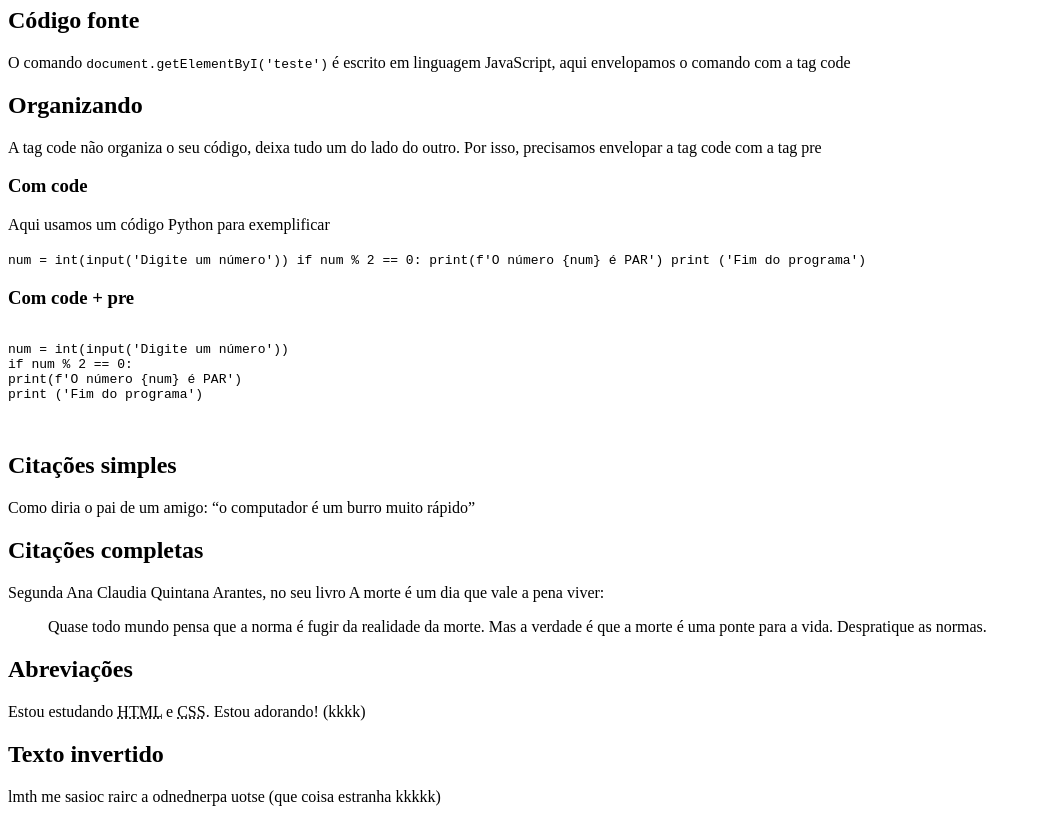
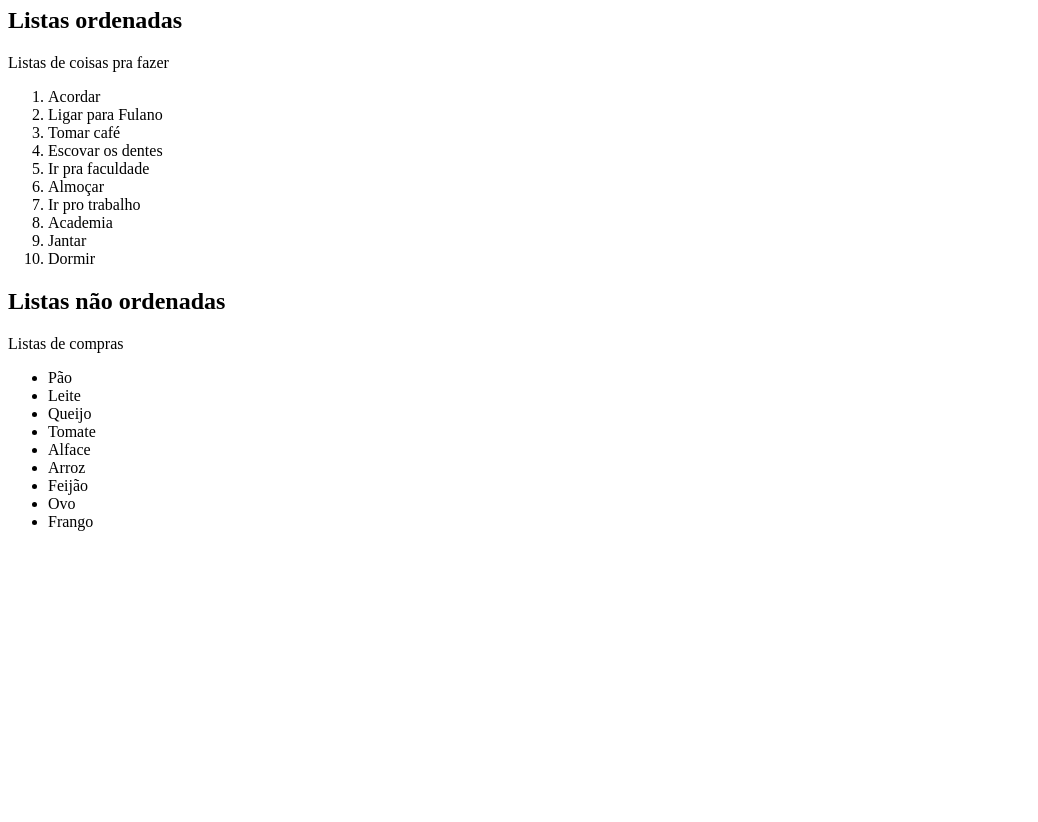
Before and after one commit to emanuellegcbio/Projeto-2, a plain HTML site: page Exercícios-html-css/ex009/index.html in a window 1280 px wide. Shown: the part 73-895 px from the top of the page, without its empty margins (0-1038 px from the left). After the commit the page ends 800 px from the top, so only its background shows below. Drawn offline with Linux system fonts and the light colour scheme.

Commit message:
criando listas

```diff
--- a/Exercícios-html-css/ex009/index.html
+++ b/Exercícios-html-css/ex009/index.html
@@ -3,41 +3,39 @@
 <head>
     <meta charset="UTF-8">
     <meta name="viewport" content="width=device-width, initial-scale=1.0">
-    <title>Outras formatações</title>
+    <title>Listas</title>
+<h1>Trabalhando com Listas</h1>
+<h2>Listas ordenadas</h2>
+<p>Listas de coisas pra fazer</p>
+<!--Colocar dentro de "ol" e dps de "li" permite com que eu altere a ordem sem precisar mudar números-->
+<ol type="1"> <!--Type é pra mudar o tipo de número se é A, 1, I...-->
+<li>Acordar</li>
+<li>Ligar para Fulano</li>
+<li>Tomar café</li>
+<li>Escovar os dentes</li>
+<li>Ir pra faculdade</li>
+<li>Almoçar</li>
+<li>Ir pro trabalho</li>
+<li>Academia</li>
+<li>Jantar</li>
+<li>Dormir</li>
+</ol>
+<h2>Listas não ordenadas</h2>
+<p>Listas de compras</p>
+<ul>
+    <li>Pão</li>
+    <li>Leite</li>
+    <li>Queijo</li>
+    <li>Tomate</li>
+    <li>Alface</li>
+    <li>Arroz</li>
+    <li>Feijão</li>
+    <li>Ovo</li>
+    <li>Frango</li>
+</ul>
+
 </head>
 <body>
-    <h1>Outras formatações</h1>
-    <h2>Código fonte</h2>
-    <p>O comando <code>document.getElementByI('teste')</code> é escrito em linguagem JavaScript, aqui envelopamos o comando com a tag code</p>
-    <h2>Organizando</h2>
-<p>A tag code não organiza o seu código, deixa tudo um do lado do outro. Por isso, precisamos envelopar a tag code com a tag pre</p>
-<h3>Com code</h3>
-<p>Aqui usamos um código Python para exemplificar</p>
- <code>
-num = int(input('Digite um número'))
-if num % 2 == 0:
-print(f'O número {num} é PAR')
-print ('Fim do programa')
-        </code>
-<h3>Com code + pre</h3>
-    <pre>
-        <code>
-num = int(input('Digite um número'))
-if num % 2 == 0:
-print(f'O número {num} é PAR')
-print ('Fim do programa')
-        </code>
-    </pre>
-    <h2>Citações simples</h2>
-    <p>Como diria o pai de um amigo: <q>o computador é um burro muito rápido</q></p> <!--usei a tag "q" para por aspas pq com a tag eu to trazendo sentido para a palavra, melhor q por aspas direto em uma citação-->
-    <h2>Citações completas</h2>
-    <p>Segunda Ana Claudia Quintana Arantes, no seu livro A morte é um dia que vale a pena viver:</p>
-    <blockquote cite="https://www.google.com.br/books/edition/A_morte_%C3%A9_um_dia_que_vale_a_pena_viver/C8qGDwAAQBAJ?hl=pt-BR&gbpv=1">
-        Quase todo mundo pensa que a norma é fugir da realidade da morte. Mas a verdade é que a morte é uma ponte para a vida. Despratique as normas.
-    </blockquote> <!--citação pra determinado autor e o cite é pra por quem é o dono da frase (direitos autorais)-->
-    <h2>Abreviações</h2>
-    <p>Estou estudando <abbr title="HyperText Markup Language">HTML</abbr> e <abbr title="Cascading Style Sheets">CSS</abbr>. Estou adorando! (kkkk)</p>
-    <h2>Texto invertido</h2>
-    <p><bdo dir="rtl">estou aprendendo a criar coisas em html</bdo> (que coisa estranha kkkkk)</p> <!--tag de inverter "bdo"-->
+
 </body>
 </html>
```
Also changed, not shown: Exercícios-html-css/ex008b/index.html (added, +43 -0 lines).
